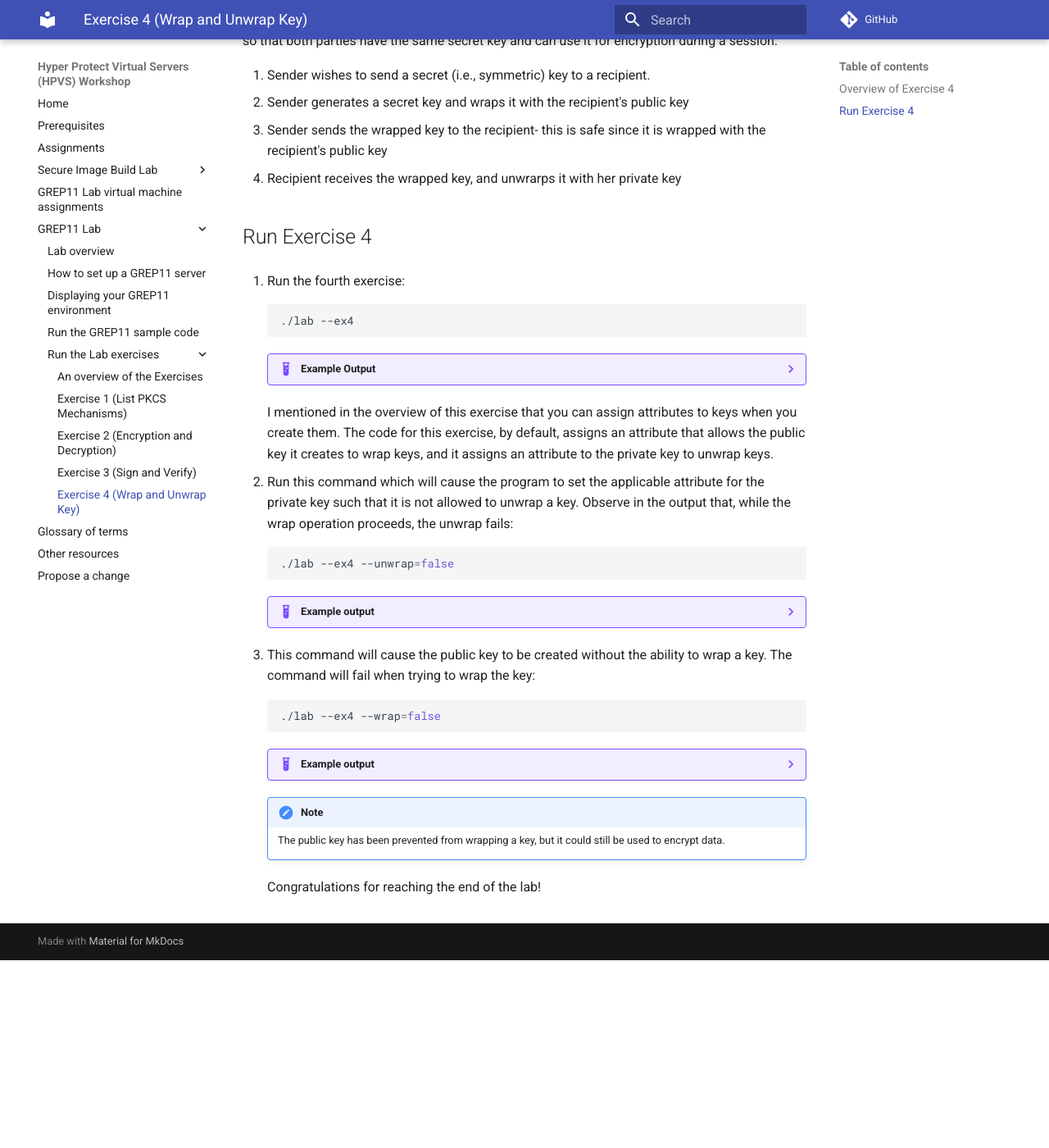
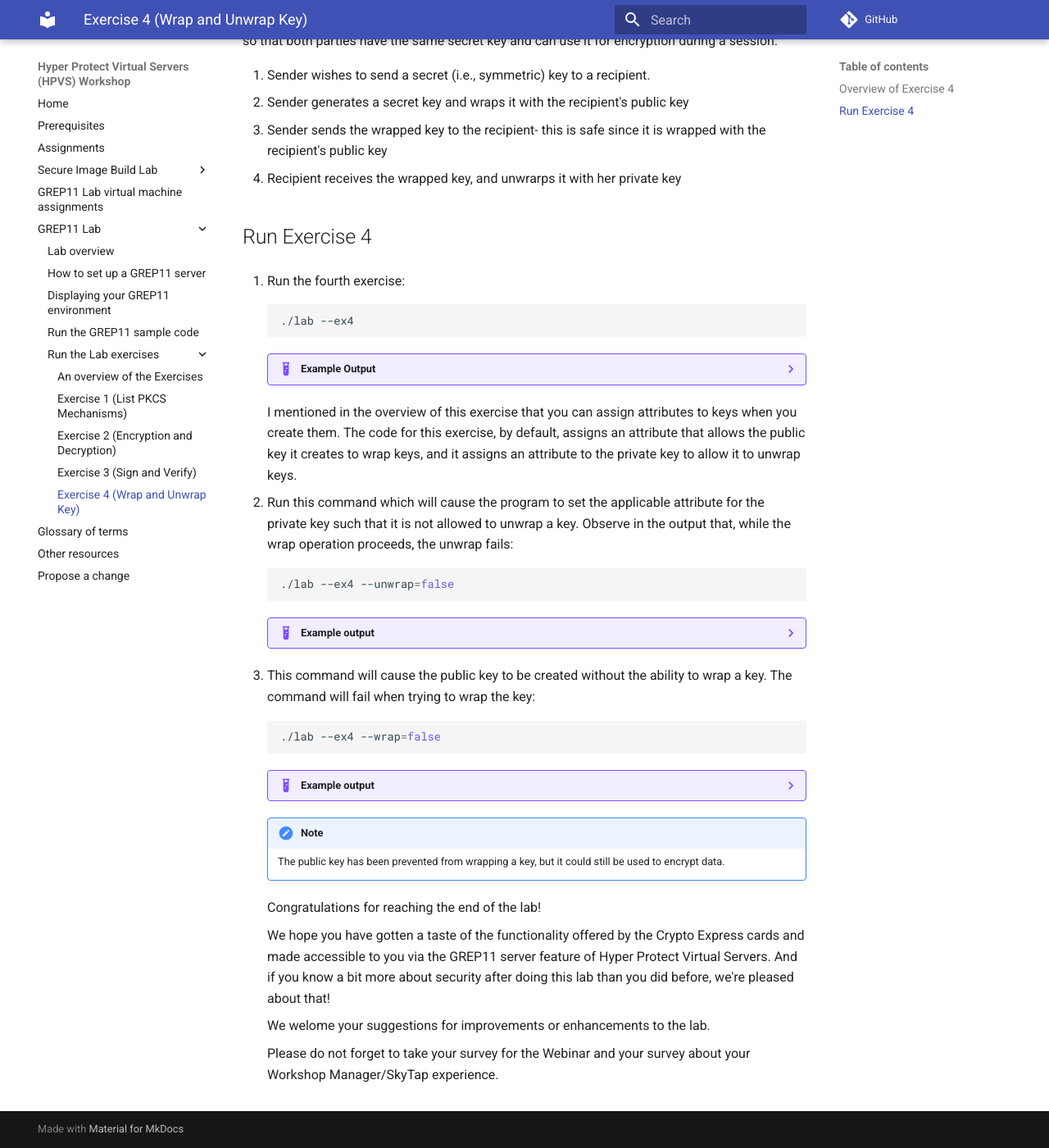
Before and after one commit to ibm-wsc/hyper-protect-virtual-servers-workshop, an MkDocs documentation site: the page built from docs/grep11-lab/lab-exercise4.md, in a window 1280 px wide and 1400 px high, scrolled down 651 px. Shown: the whole window at 82% size. Built offline with MkDocs 1.6.1 and Material for MkDocs 9.7.7, drawn with Linux system fonts in a browser that asks for light colours; comment, search, counter and statistics services are not loaded; before the commit the page ends 1822 px from its top, so only the background shows below that; some of the changed text lies outside the part shown.

Commit message:
minor updates to exercise 4

````diff
--- a/docs/grep11-lab/lab-exercise4.md
+++ b/docs/grep11-lab/lab-exercise4.md
@@ -44,7 +44,7 @@ In this exercise, the following use case will be demonstrated- securely transmit
 
         ```
 
-    I mentioned in the overview of this exercise that you can assign attributes to keys when you create them. The code for this exercise, by default, assigns an attribute that allows the public key it creates to wrap keys, and it assigns an attribute to the private key to unwrap keys.
+    I mentioned in the overview of this exercise that you can assign attributes to keys when you create them. The code for this exercise, by default, assigns an attribute that allows the public key it creates to wrap keys, and it assigns an attribute to the private key to allow it to unwrap keys.
 
 2. Run this command which will cause the program to set the applicable attribute for the private key such that it is not allowed to unwrap a key. Observe in the output that, while the wrap operation proceeds, the unwrap fails:
 
@@ -103,3 +103,9 @@ In this exercise, the following use case will be demonstrated- securely transmit
         The public key has been prevented from wrapping a key, but it could still be used to encrypt data.
 
     Congratulations for reaching the end of the lab!
+
+    We hope you have gotten a taste of the functionality offered by the Crypto Express cards and made accessible to you via the GREP11 server feature of Hyper Protect Virtual Servers. And if you know a bit more about security after doing this lab than you did before, we're pleased about that!
+
+    We welome your suggestions for improvements or enhancements to the lab.
+
+    Please do not forget to take your survey for the Webinar and your survey about your Workshop Manager/SkyTap experience.
````
Also changed, not shown: other parts of docs/grep11-lab/lab-exercise4.md (+1 -1 lines).
